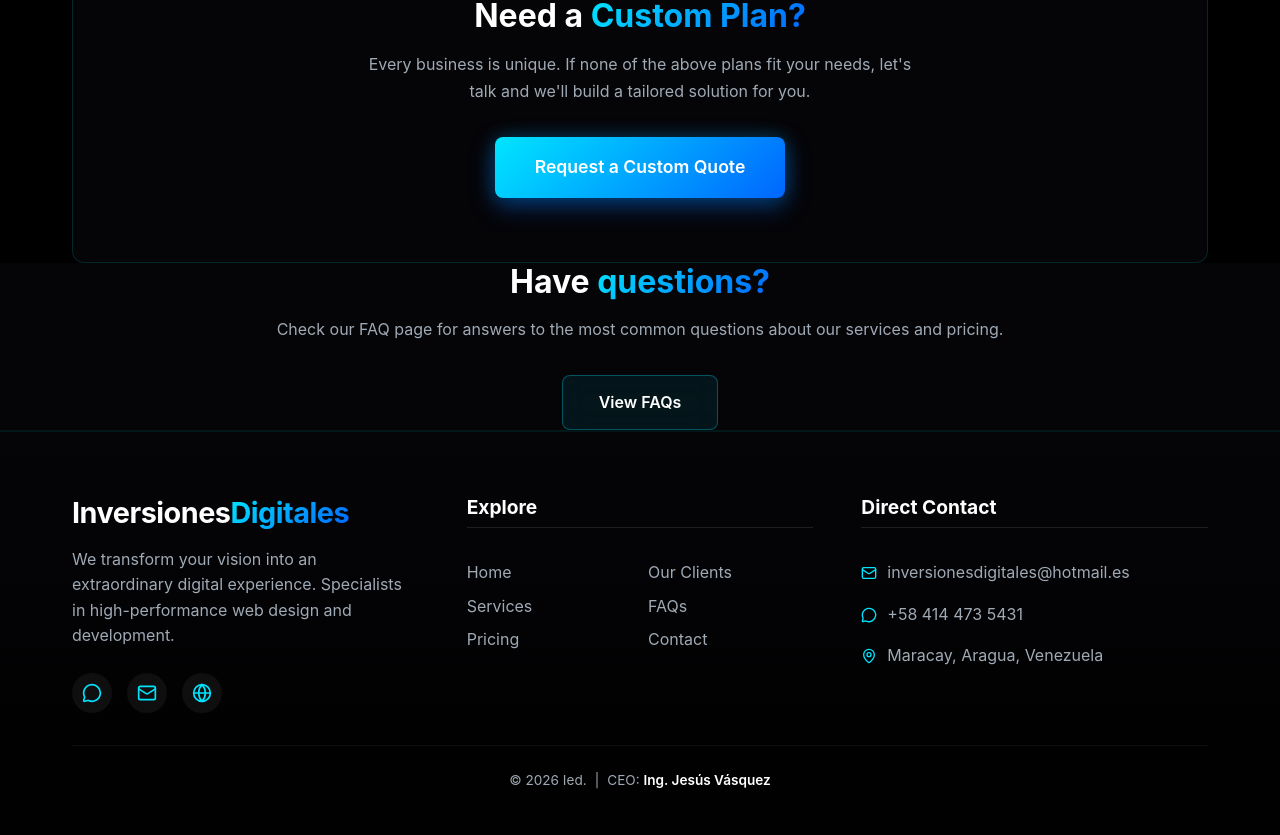
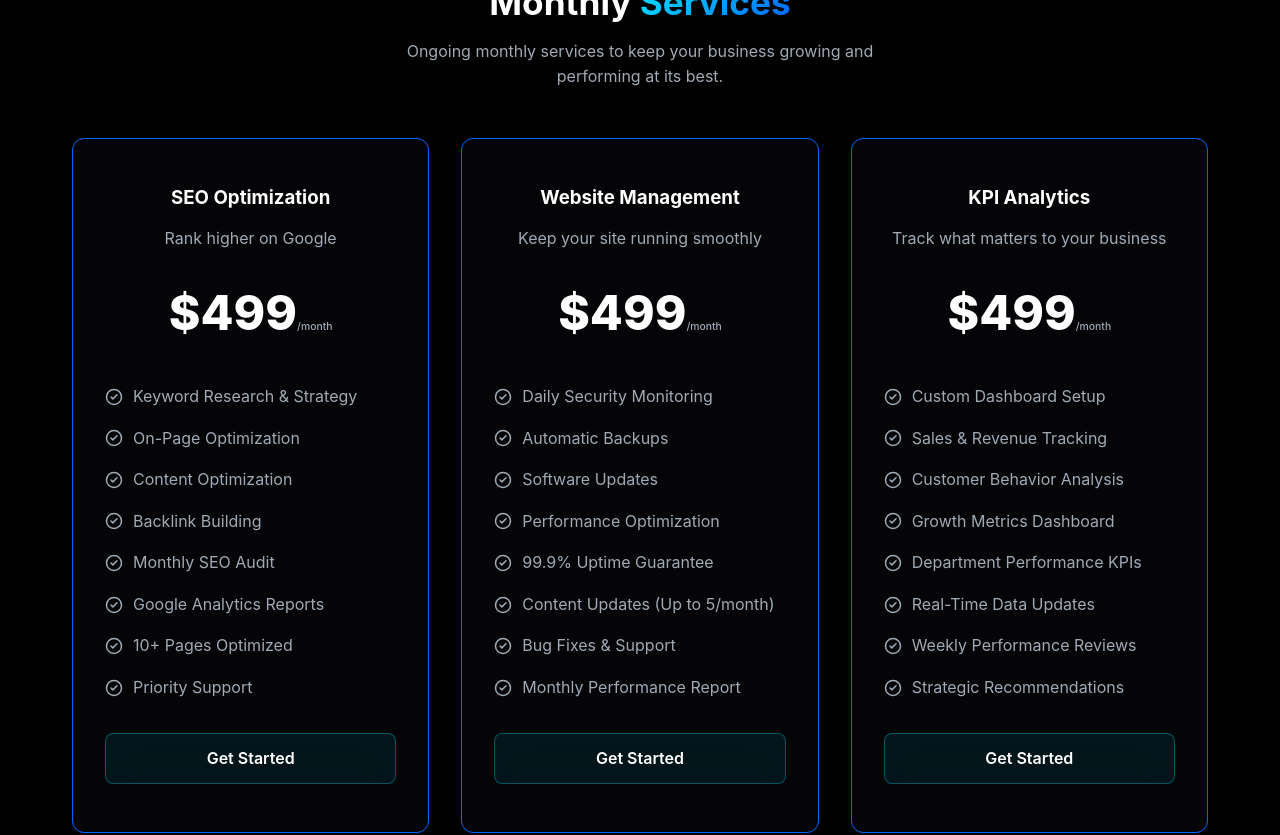
Before and after one commit to rafagax/proyecto-web, a React (Vite) app: page /pricing in a window 1280 px wide. Shown: the part 1420-2255 px from the top of the page. Built offline with nearby package versions, Linux system fonts and the light colour scheme.

Commit message:
Update Pricing.jsx

```diff
--- a/src/pages/Pricing.jsx
+++ b/src/pages/Pricing.jsx
@@ -90,6 +90,72 @@ const Pricing = () => {
             </div>
           </div>
 
+          {/* Monthly Services Section */}
+          <div style={{ marginTop: '5rem', paddingTop: '3rem', borderTop: '1px solid rgba(0, 229, 255, 0.15)' }}>
+            <h2 style={{ fontSize: '2.2rem', textAlign: 'center', marginBottom: '1rem' }}>
+              Monthly <span className="text-gradient">Services</span>
+            </h2>
+            <p style={{ textAlign: 'center', color: 'var(--text-secondary)', maxWidth: '550px', margin: '0 auto 3rem', lineHeight: '1.6' }}>
+              Ongoing monthly services to keep your business growing and performing at its best.
+            </p>
+
+            <div className="pricing-grid">
+              {/* SEO Service */}
+              <div className="pricing-card">
+                <h3>SEO Optimization</h3>
+                <p style={{ color: 'var(--text-secondary)' }}>Rank higher on Google</p>
+                <div className="price-amount">$499<span style={{ fontSize: '0.65rem', color: 'var(--text-secondary)', fontWeight: '500' }}>/month</span></div>
+                <ul className="price-features">
+                  <li><CheckCircle2 size={18} /> Keyword Research & Strategy</li>
+                  <li><CheckCircle2 size={18} /> On-Page Optimization</li>
+                  <li><CheckCircle2 size={18} /> Content Optimization</li>
+                  <li><CheckCircle2 size={18} /> Backlink Building</li>
+                  <li><CheckCircle2 size={18} /> Monthly SEO Audit</li>
+                  <li><CheckCircle2 size={18} /> Google Analytics Reports</li>
+                  <li><CheckCircle2 size={18} /> 10+ Pages Optimized</li>
+                  <li><CheckCircle2 size={18} /> Priority Support</li>
+                </ul>
+                <Link to="/contact" className="btn btn-secondary" style={{ width: '100%', marginTop: 'auto' }}>Get Started</Link>
+              </div>
+
+              {/* Website Management Service */}
+              <div className="pricing-card">
+                <h3>Website Management</h3>
+                <p style={{ color: 'var(--text-secondary)' }}>Keep your site running smoothly</p>
+                <div className="price-amount">$499<span style={{ fontSize: '0.65rem', color: 'var(--text-secondary)', fontWeight: '500' }}>/month</span></div>
+                <ul className="price-features">
+                  <li><CheckCircle2 size={18} /> Daily Security Monitoring</li>
+                  <li><CheckCircle2 size={18} /> Automatic Backups</li>
+                  <li><CheckCircle2 size={18} /> Software Updates</li>
+                  <li><CheckCircle2 size={18} /> Performance Optimization</li>
+                  <li><CheckCircle2 size={18} /> 99.9% Uptime Guarantee</li>
+                  <li><CheckCircle2 size={18} /> Content Updates (Up to 5/month)</li>
+                  <li><CheckCircle2 size={18} /> Bug Fixes & Support</li>
+                  <li><CheckCircle2 size={18} /> Monthly Performance Report</li>
+                </ul>
+                <Link to="/contact" className="btn btn-secondary" style={{ width: '100%', marginTop: 'auto' }}>Get Started</Link>
+              </div>
+
+              {/* KPI Service */}
+              <div className="pricing-card">
+                <h3>KPI Analytics</h3>
+                <p style={{ color: 'var(--text-secondary)' }}>Track what matters to your business</p>
+                <div className="price-amount">$499<span style={{ fontSize: '0.65rem', color: 'var(--text-secondary)', fontWeight: '500' }}>/month</span></div>
+                <ul className="price-features">
+                  <li><CheckCircle2 size={18} /> Custom Dashboard Setup</li>
+                  <li><CheckCircle2 size={18} /> Sales & Revenue Tracking</li>
+                  <li><CheckCircle2 size={18} /> Customer Behavior Analysis</li>
+                  <li><CheckCircle2 size={18} /> Growth Metrics Dashboard</li>
+                  <li><CheckCircle2 size={18} /> Department Performance KPIs</li>
+                  <li><CheckCircle2 size={18} /> Real-Time Data Updates</li>
+                  <li><CheckCircle2 size={18} /> Weekly Performance Reviews</li>
+                  <li><CheckCircle2 size={18} /> Strategic Recommendations</li>
+                </ul>
+                <Link to="/contact" className="btn btn-secondary" style={{ width: '100%', marginTop: 'auto' }}>Get Started</Link>
+              </div>
+            </div>
+          </div>
+
           {/* Custom Plan CTA */}
           <div style={{ marginTop: '5rem', background: 'var(--bg-secondary)', borderRadius: 'var(--border-radius-md)', padding: '4rem 3rem', textAlign: 'center', border: '1px solid rgba(0, 229, 255, 0.15)' }}>
             <h2 style={{ fontSize: '2rem', marginBottom: '1rem' }}>Need a <span className="text-gradient">Custom Plan?</span></h2>
```
